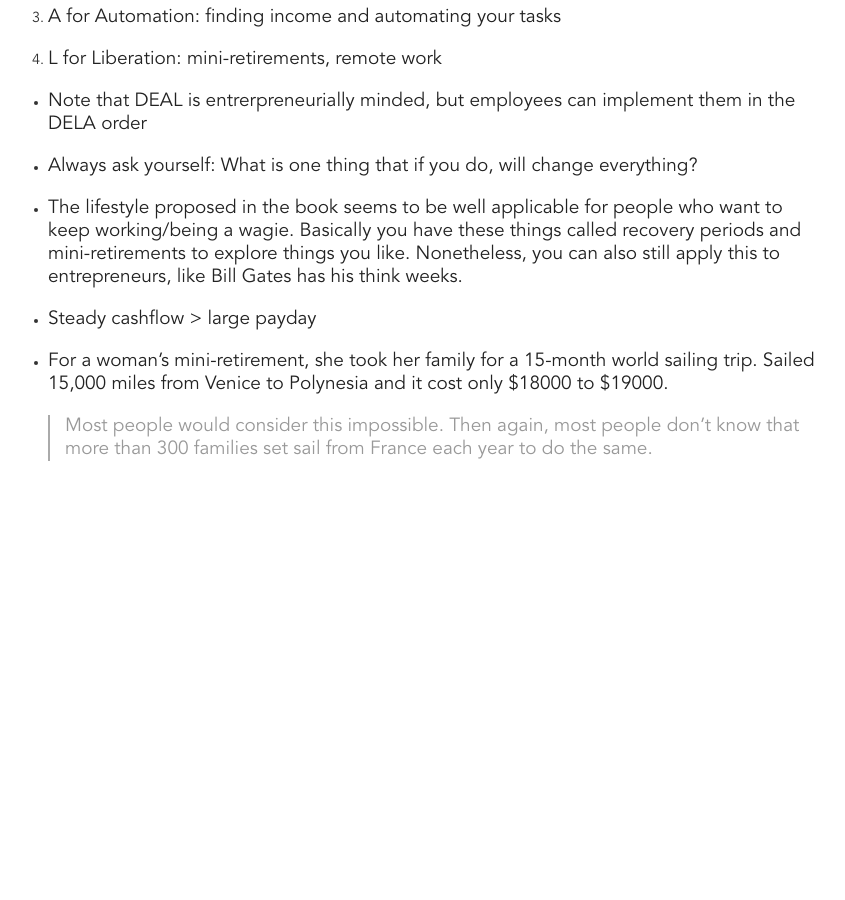
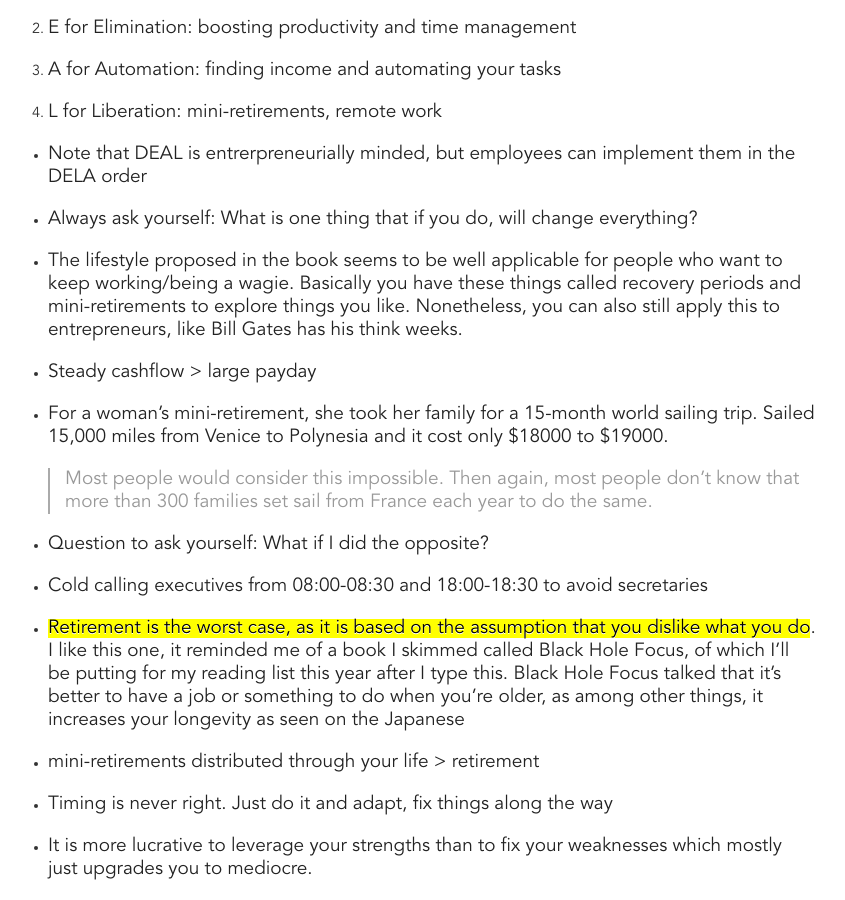
Before and after one commit to jpamata/jpamata.github.io, a Jekyll site: the page built from mybookshelf/tf4hww.md, in a window 1280 px wide and 900 px high, scrolled down 1179 px. Shown: the whole window, without its empty margins (208-1053 px from the left). Built offline with Jekyll 4.4.1, drawn with Linux system fonts in a browser that asks for light colours; before the commit the page ends 1656 px from its top, so only the background shows below that.

Commit message:
Update tf4hww.md

```diff
--- a/mybookshelf/tf4hww.md
+++ b/mybookshelf/tf4hww.md
@@ -46,3 +48,15 @@ title: BOOK - Tim Ferriss' 4 Hour Workweek
 - For a woman's mini-retirement, she took her family for a 15-month world sailing trip. Sailed 15,000 miles from Venice to Polynesia and it cost only $18000 to $19000.
 
 > Most people would consider this impossible. Then again, most people don’t know that more than 300 families set sail from France each year to do the same.
+
+- Question to ask yourself: What if I did the opposite?
+
+- Cold calling executives from 08:00-08:30 and 18:00-18:30 to avoid secretaries
+
+- <mark>Retirement is the worst case, as it is based on the assumption that you dislike what you do</mark>. I like this one, it reminded me of a book I skimmed called Black Hole Focus, of which I'll be putting for my reading list this year after I type this. Black Hole Focus talked that it's better to have a job or something to do when you're older, as among other things, it increases your longevity as seen on the Japanese
+
+- mini-retirements distributed through your life > retirement
+
+- Timing is never right. Just do it and adapt, fix things along the way
+
+- It is more lucrative to leverage your strengths than to fix your weaknesses which mostly just upgrades you to mediocre.
```
Also changed, not shown: other parts of mybookshelf/tf4hww.md (+2 -0 lines).
